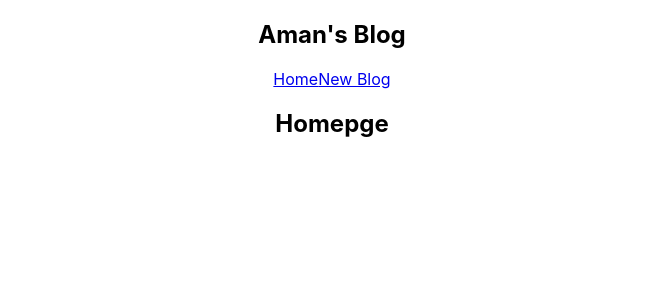
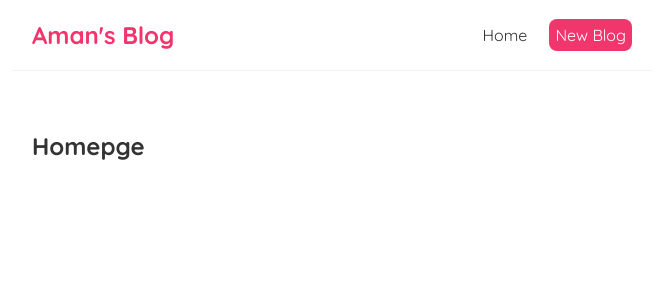
Before and after one commit to amanRecreates/react_blog, a React (Create React App) app: page / in a window 1280 px wide. Shown: the top 300 px of the page, without its empty margins (308-971 px from the left). Built offline with nearby package versions, Linux system fonts and the light colour scheme.

Commit message:
added scss support, learned about css in jsx

```diff
--- a/package.json
+++ b/package.json
@@ -6,6 +6,7 @@
     "@testing-library/jest-dom": "^5.14.1",
     "@testing-library/react": "^11.2.7",
     "@testing-library/user-event": "^12.8.3",
+    "node-sass": "^6.0.1",
     "react": "^17.0.2",
     "react-dom": "^17.0.2",
     "react-scripts": "4.0.3",
--- a/src/App.css
+++ /dev/null
@@ -1,38 +0,0 @@
-.App {
-  text-align: center;
-}
-
-.App-logo {
-  height: 40vmin;
-  pointer-events: none;
-}
-
-@media (prefers-reduced-motion: no-preference) {
-  .App-logo {
-    animation: App-logo-spin infinite 20s linear;
-  }
-}
-
-.App-header {
-  background-color: #282c34;
-  min-height: 100vh;
-  display: flex;
-  flex-direction: column;
-  align-items: center;
-  justify-content: center;
-  font-size: calc(10px + 2vmin);
-  color: white;
-}
-
-.App-link {
-  color: #61dafb;
-}
-
-@keyframes App-logo-spin {
-  from {
-    transform: rotate(0deg);
-  }
-  to {
-    transform: rotate(360deg);
-  }
-}
--- a/src/App.js
+++ b/src/App.js
@@ -1,4 +1,3 @@
-import './App.css';
 import Home from './Home';
 import Navbar from './Navbar';
 
--- a/src/Navbar.js
+++ b/src/Navbar.js
@@ -4,7 +4,11 @@
             <h1>Aman's Blog</h1>
             <div className="links">
                 <a href="/">Home</a>
-                <a href="/create">New Blog</a>
+                <a href="/create" style={{
+                    color: "white",
+                    backgroundColor: "#f1356d",
+                    borderRadius: "8px",
+                }}>New Blog</a>
             </div>
         </nav>
     );
--- a/src/index.css
+++ /dev/null
@@ -1,13 +0,0 @@
-body {
-  margin: 0;
-  font-family: -apple-system, BlinkMacSystemFont, 'Segoe UI', 'Roboto', 'Oxygen',
-    'Ubuntu', 'Cantarell', 'Fira Sans', 'Droid Sans', 'Helvetica Neue',
-    sans-serif;
-  -webkit-font-smoothing: antialiased;
-  -moz-osx-font-smoothing: grayscale;
-}
-
-code {
-  font-family: source-code-pro, Menlo, Monaco, Consolas, 'Courier New',
-    monospace;
-}
--- a/src/index.js
+++ b/src/index.js
@@ -1,6 +1,6 @@
 import React from 'react';
 import ReactDOM from 'react-dom';
-import './index.css';
+import './index.scss';
 import App from './App';
 
 ReactDOM.render(
--- /dev/null
+++ b/src/index.scss
@@ -0,0 +1,42 @@
+@import url('https://fonts.googleapis.com/css2?family=Quicksand:wght@300;400;500;600;700&display=swap');
+
+/* Base Styles */
+
+* {
+    margin: 0;
+    font-family: "Quicksand";
+    color: #333;
+}
+
+.navbar {
+    padding: 20px;
+    display: flex;
+    align-items: center;
+    max-width: 600px;
+    margin: 0 auto;
+    border-bottom: 1px solid #f2f2f2;
+
+    h1 {
+        color: #f1356d;
+    }
+
+    .links {
+        margin-left: auto;
+    }
+
+    a {
+        margin-left: 16px;
+        text-decoration: none;
+        padding: 6px;
+
+        &:hover {
+            color: #f1356d;
+        }
+    }
+}
+
+.content {
+    max-width: 600px;
+    margin: 40px auto;
+    padding: 20px;
+}
```
Also changed, not shown: 1 other file (tests, documents, lock files or other folders).
